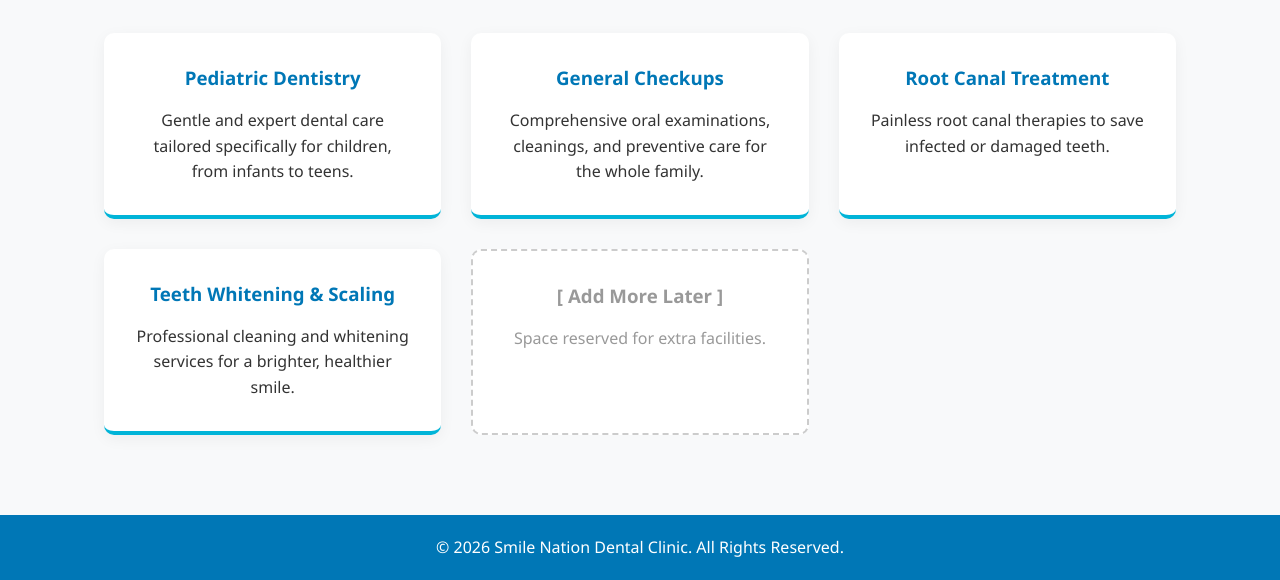
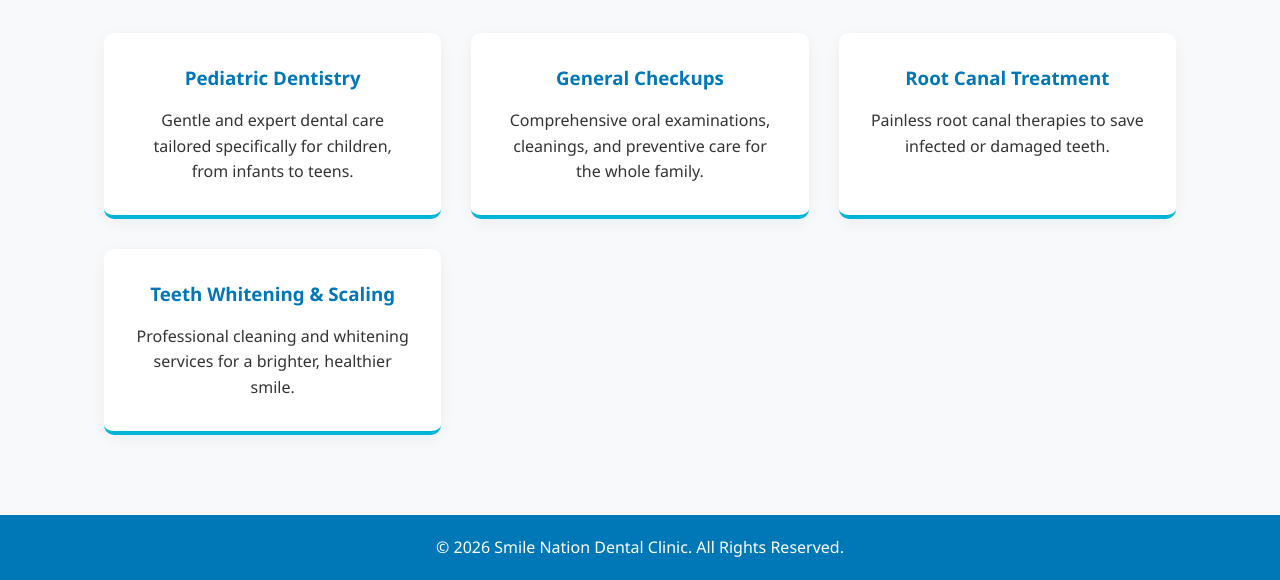
Before and after one commit to andymali/smilenation.github.io, a plain HTML site: page facilities.html in a window 1280 px wide. Shown: the part 237-817 px from the top of the page. Drawn offline with Linux system fonts and the light colour scheme.

Commit message:
Update facilities.html

```diff
--- a/facilities.html
+++ b/facilities.html
@@ -41,10 +41,7 @@
                     <p>Professional cleaning and whitening services for a brighter, healthier smile.</p>
                 </div>
 
-                <div class="facility-card" style="border: 2px dashed #ccc; box-shadow: none;">
-                    <h3 style="color: #999;">[ Add More Later ]</h3>
-                    <p style="color: #999;">Space reserved for extra facilities.</p>
-                </div>
+
             </div>
         </section>
     </main>
```
